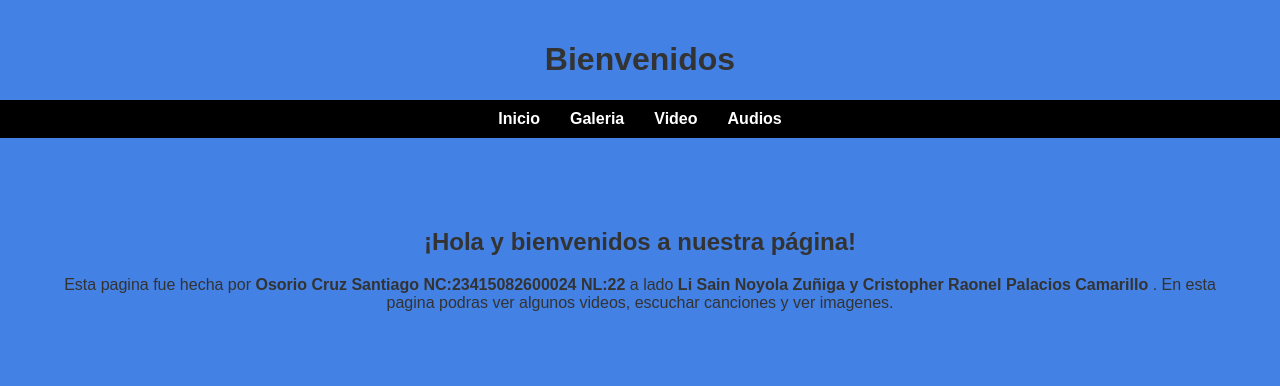
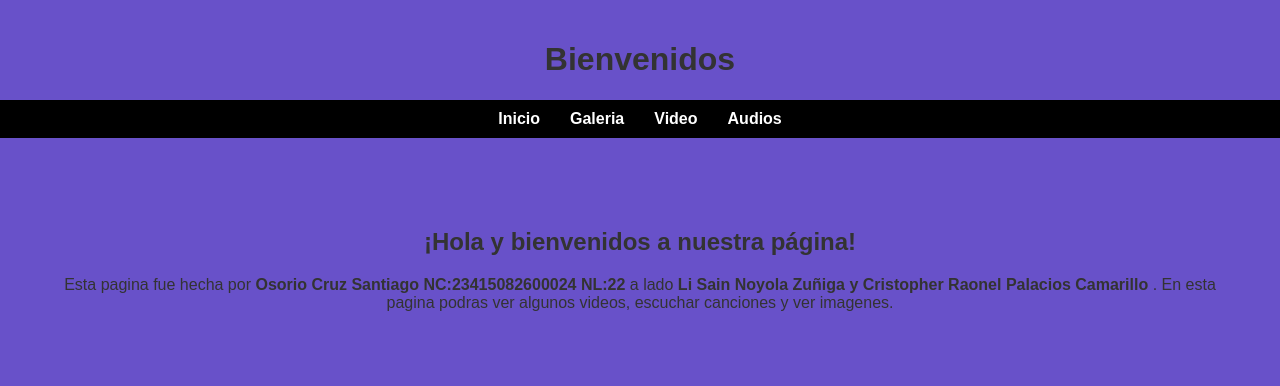
Before and after one commit to santiago08p/Combinacion1, a plain HTML site: page index.html in a window 1280 px wide. Shown: the top 386 px of the page. Drawn offline with Linux system fonts and the light colour scheme.

Commit message:
Update style.css

```diff
--- a/css/style.css
+++ b/css/style.css
@@ -2,12 +2,12 @@
 body {
   font-family: Arial, sans-serif;
   margin: 0;
-  background-color: #4381E5;
+  background-color: #6851C9;
   color: #333;
 }
 
 header {
-  background-color: #4381E5;
+  background-color: #6851C9;
   color: light blue;
   text-align: center;
   padding: 20px 0;
```
